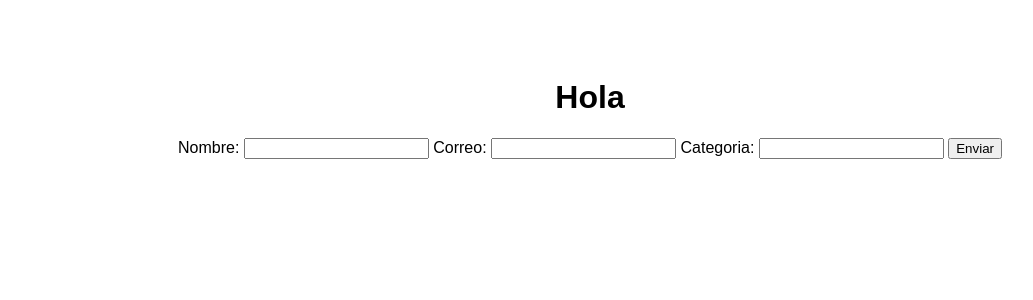
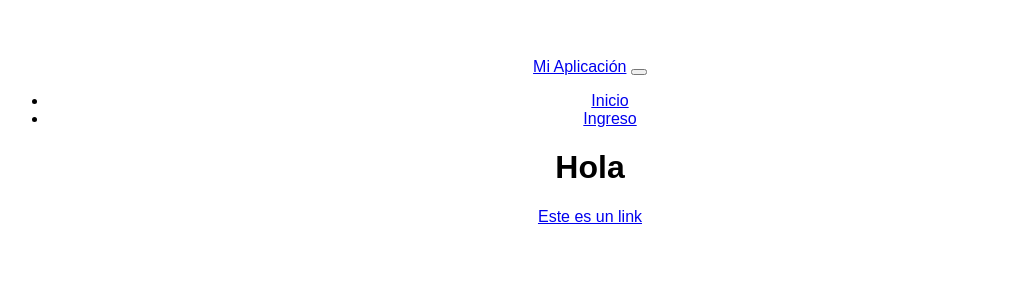
Before and after one commit to gustavocarnovale/Stockero, a Flask app: page / in a window 1280 px wide. Shown: the top 300 px of the page, without its empty margins (50-1083 px from the left). Run offline with Flask 3, Linux system fonts and the light colour scheme.

Commit message:
Add files via upload

```diff
--- a/app/app.py
+++ b/app/app.py
@@ -18,8 +18,14 @@ def index():
 
     return render_template('index.html', data = data)
 
-@app.route('/producto', methods =['post'])
+@app.route('/producto')
 def producto():
+
+
+    return render_template('producto.html')
+
+@app.route('/guardar', methods =['post'])
+def guardar():
 
     data = {
         "nombre":request.form['nombre'],
@@ -27,7 +33,7 @@ def producto():
         "correo": request.form['correo']
     }
 
-    return render_template('index.html', data = data), fnGuarda(data)
+    return fnGuarda(data)
 
 def query():
 
@@ -35,19 +41,19 @@ def query():
 
     return "Listo!"
 
-#def pag(error):
-#
-#    return redirect(url_for('index'))
+def pag(error):
+
+    return redirect(url_for('index'))
 
 def fnGuarda(data):
 
-    db.reference('producto').child(data['categoria'])
+    nodo = db.reference(f'/productos/{data["categoria"]}/{data["nombre"]}')
+    nodo.set(data)
 
-
-    return render_template('producto.html')
+    return render_template('index.html', data = data)
 
 if __name__ == '__main__':
 
     app.add_url_rule('/query', view_func = query )
-    #app.register_error_handler(404, pag)
+    app.register_error_handler(404, pag)
     app.run(debug=True)
--- a/app/templates/index.html
+++ b/app/templates/index.html
@@ -4,20 +4,6 @@
 
 {% block body %}
 <h1>Hola</h1>
-
-<form action='/producto' method="post">
-
-    <label for="nombre">Nombre:</label>
-    <input type="text" name="nombre">
-
-    <label for="correo">Correo:</label>
-    <input type="text" name="correo">
-
-    <label for="categoria">Categoria:</label>
-    <input type="text" name="categoria">
-    <!-- Otros campos del formulario -->
-
-    <button type="submit">Enviar</button>
-</form>
+<A href="/producto"> Este es un link </A>
 
 {% endblock %}
--- a/app/templates/layout.html
+++ b/app/templates/layout.html
@@ -8,7 +8,23 @@
     <title>{% block title %}{% endblock %}</title>
 </head>
 <body>
-
+    <nav class="navbar navbar-expand-lg navbar-light bg-light">
+        <a class="navbar-brand" href="/">Mi Aplicación</a>
+        <button class="navbar-toggler" type="button" data-toggle="collapse" data-target="#navbarNav" aria-controls="navbarNav" aria-expanded="false" aria-label="Toggle navigation">
+            <span class="navbar-toggler-icon"></span>
+        </button>
+        <div class="collapse navbar-collapse" id="navbarNav">
+            <ul class="navbar-nav">
+                <li class="nav-item">
+                    <a class="nav-link" href="/">Inicio</a>
+                </li>
+                <li class="nav-item">
+                    <a class="nav-link" href="/producto">Ingreso</a>
+                </li>
+                <!-- Agrega más elementos del menú según sea necesario -->
+            </ul>
+        </div>
+    </nav>
     {% block body %}{% endblock %}
 
 </body>
```
Also changed, not shown: app/templates/producto.html (+16 -1 lines), app/stockero-40e02-firebase-adminsdk-zi40z-37e5d22f6f.json (line endings or trailing spaces).
